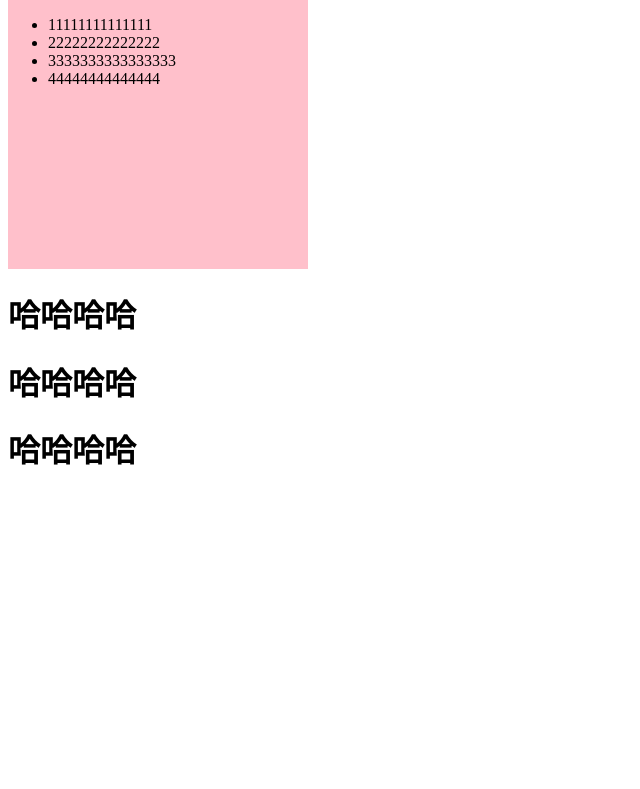
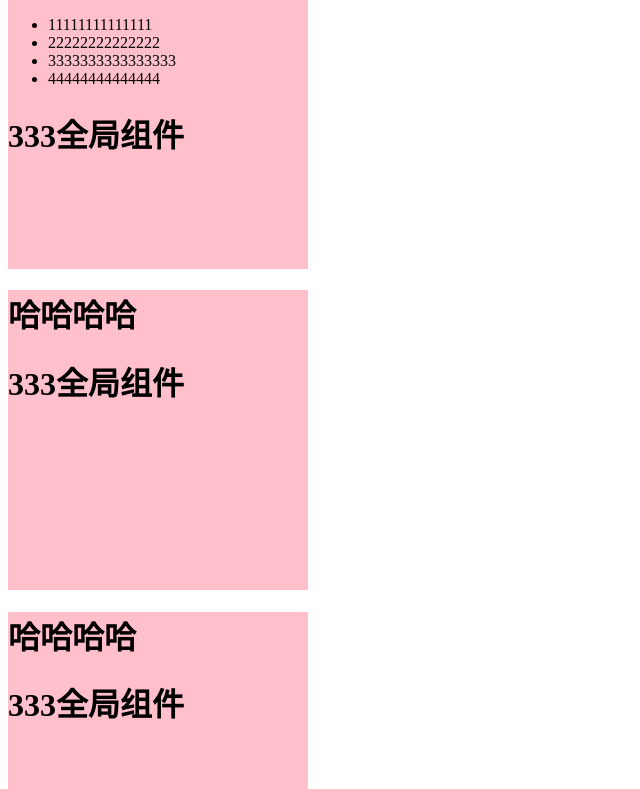
Before and after one commit to baduyifei/vue04_1226, a Vue app: page / in a window 1280 px wide. Shown: the part 871-1660 px from the top of the page, without its empty margins (0-640 px from the left). Before the commit the page ends 1363 px from the top, so only its background shows below. Built offline with nearby package versions, Linux system fonts and the light colour scheme.

Commit message:
Implement cpt-3-globol component: Add global component to App.vue, 01-cpt.vue, and 02-cpt.vue; update 03-cpt.vue header text

```diff
--- a/src/App.vue
+++ b/src/App.vue
@@ -11,6 +11,8 @@
 		<cpt2></cpt2>
 		<cpt2></cpt2>
 		<cpt2></cpt2>
+		<!-- 3 -->
+		<cpt-3-globol></cpt-3-globol>
 	</div>
 </template>
 
--- a/src/components/01-cpt.vue
+++ b/src/components/01-cpt.vue
@@ -14,6 +14,7 @@
 				<li>3333333333333333</li>
 				<li>44444444444444</li>
 			</ul>
+			<cpt-3-globol></cpt-3-globol>
 		</div>
 	</div>
 </template>
--- a/src/components/02-cpt.vue
+++ b/src/components/02-cpt.vue
@@ -2,7 +2,10 @@
 
 <template>
 	<div>
-		<h1>哈哈哈哈</h1>
+		<div class="box">
+			<h1>哈哈哈哈</h1>
+			<cpt-3-globol></cpt-3-globol>
+		</div>
 	</div>
 </template>
 
@@ -10,4 +13,10 @@
 	export default {};
 </script>
 
-<style></style>
+<style>
+	.box {
+		width: 300px;
+		height: 300px;
+		/* background-color: blue; */
+	}
+</style>
--- a/src/components/03-cpt.vue
+++ b/src/components/03-cpt.vue
@@ -2,7 +2,7 @@
 
 <template>
 	<div>
-		<h1>哈哈哈哈</h1>
+		<h1>333全局组件</h1>
 	</div>
 </template>
 
```
Also changed, not shown: src/main.js (+10 -5 lines).
